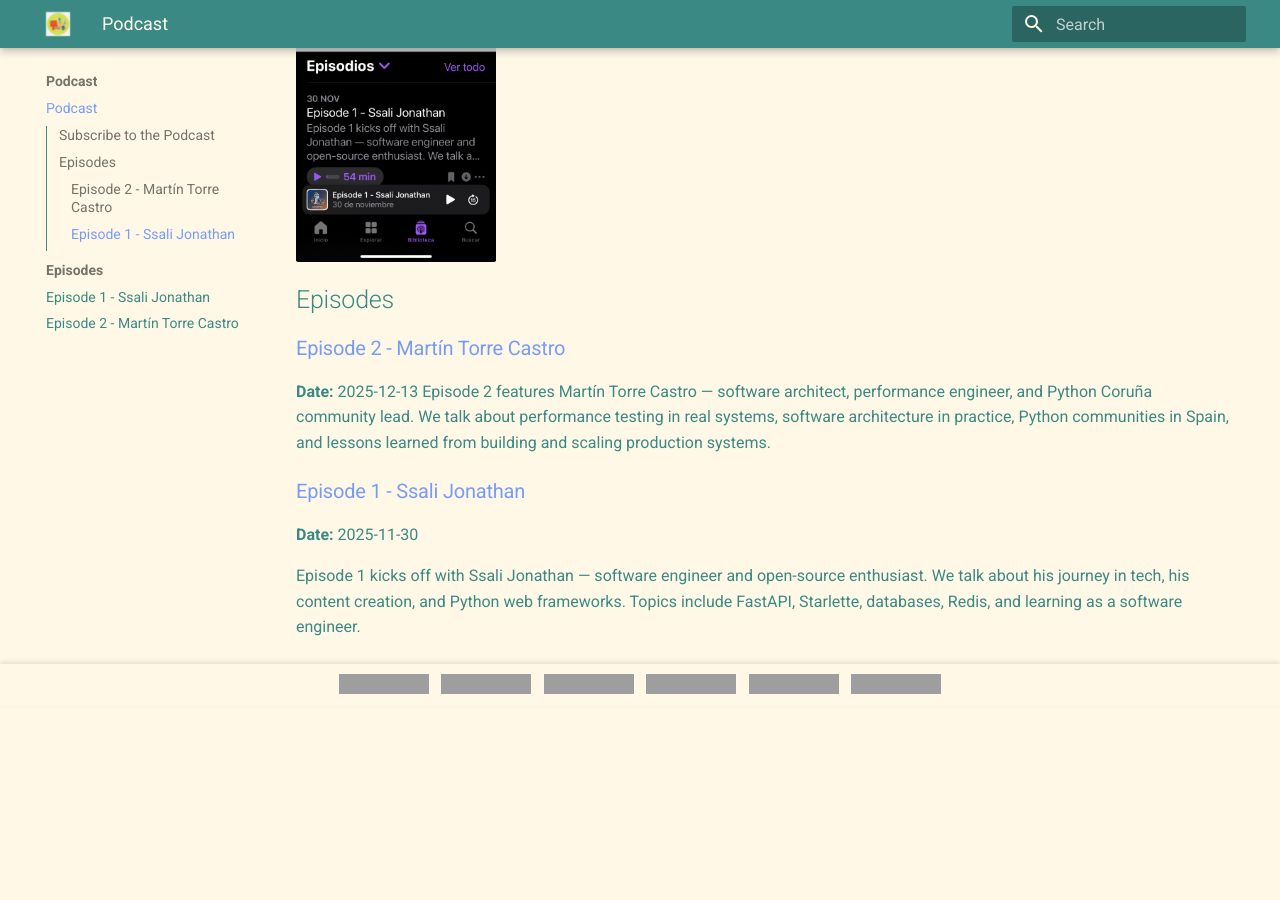
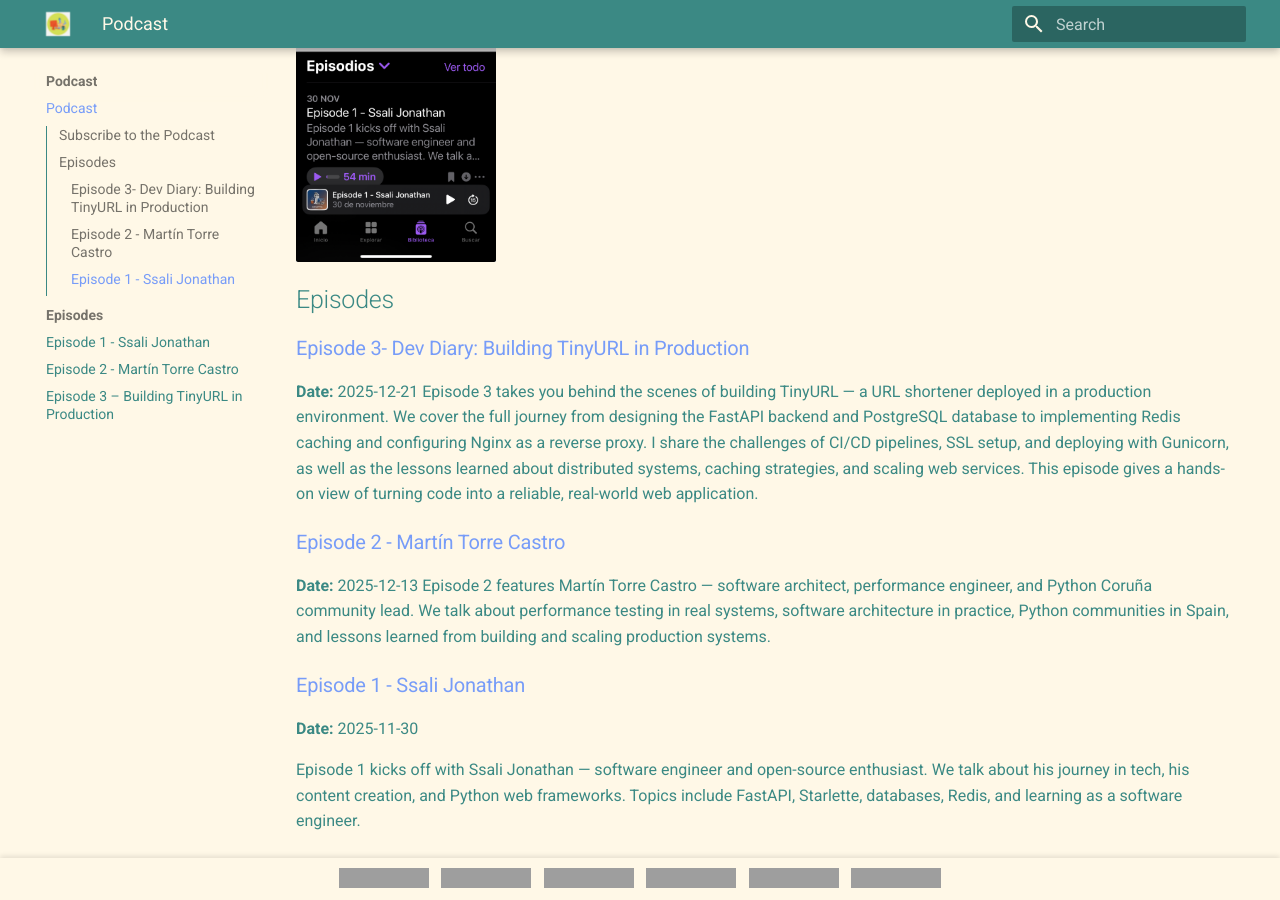
Before and after one commit to Kfir-G/kfir-g.github.io, an MkDocs documentation site: the page built from docs/podcast/index.md, in a window 1280 px wide and 900 px high, scrolled down 1120 px, cut to the strip 0-900 px from the top of the window. Built offline with MkDocs 1.6.1 and Material for MkDocs 9.7.7, drawn with Linux system fonts in a browser that asks for light colours; before the commit the page ends 1826 px from its top, so only the background shows below that; grey boxes are pictures that could not be loaded.

Commit message:
add episode 3

```diff
--- a/docs/podcast/feed.xml
+++ b/docs/podcast/feed.xml
@@ -13,6 +13,37 @@
     <itunes:author>Kfir</itunes:author>
     <itunes:explicit>no</itunes:explicit>
     <itunes:image href="https://kfir-g.dev/podcast/logo.png"/>
+
+    <item>
+      <title>Episode 3 - Dev Diary: Building TinyURL in Production</title>
+
+      <description><![CDATA[
+Episode 3 takes you behind the scenes of building TinyURL — a URL shortener deployed in a production environment. We cover the full journey from designing the FastAPI backend and PostgreSQL database to implementing Redis caching and configuring Nginx as a reverse proxy. I share the challenges of CI/CD pipelines, SSL setup, and deploying with Gunicorn, as well as the lessons learned about distributed systems, caching strategies, and scaling web services. This episode gives a hands-on view of turning code into a reliable, real-world web application.
+
+Topics we cover:
+- Designing and deploying a FastAPI backend
+- PostgreSQL database modeling and migrations
+- Redis caching for high-speed URL lookups
+- Nginx configuration as reverse proxy and SSL setup
+- CI/CD pipeline for production shipping
+- Gunicorn deployment and process management
+- Challenges and lessons learned from production issues
+          ]]></description>
+
+      <enclosure
+        url="https://media.githubusercontent.com/media/Kfir-G/kfir-g.github.io/refs/heads/main/docs/podcast/audio-files/episode3-tinyurl.mp3"
+        type="audio/mpeg"
+        length="0"/>
+
+      <guid>code-with-mate-episode-3</guid>
+      <pubDate>Sun, 21 Dec 2025 12:00:00 +0000</pubDate>
+
+      <itunes:duration>00:00:00</itunes:duration>
+      <itunes:explicit>no</itunes:explicit>
+      <itunes:episode>3</itunes:episode>
+      <itunes:season>1</itunes:season>
+      <itunes:episodeType>full</itunes:episodeType>
+    </item>
 
     <item>
       <title>Episode 2 - Martín Torre Castro</title>
--- a/docs/podcast/index.md
+++ b/docs/podcast/index.md
@@ -29,6 +29,11 @@
 
 ## Episodes
 
+### [Episode 3- Dev Diary: Building TinyURL in Production](episodes/episode3-tinyurl.md)
+**Date:** 2025-12-21
+Episode 3 takes you behind the scenes of building TinyURL — a URL shortener deployed in a production environment. We cover the full journey from designing the FastAPI backend and PostgreSQL database to implementing Redis caching and configuring Nginx as a reverse proxy. I share the challenges of CI/CD pipelines, SSL setup, and deploying with Gunicorn, as well as the lessons learned about distributed systems, caching strategies, and scaling web services. This episode gives a hands-on view of turning code into a reliable, real-world web application.
+
+
 ### [Episode 2 - Martín Torre Castro](episodes/episode2-martin.md)
 **Date:** 2025-12-13
 Episode 2 features Martín Torre Castro — software architect, performance engineer, and Python Coruña community lead. We talk about performance testing in real systems, software architecture in practice, Python communities in Spain, and lessons learned from building and scaling production systems.
```
Also changed, not shown: docs/podcast/episodes/episode3-tinyurl.md (added, +117 -0 lines), 1 other file.
